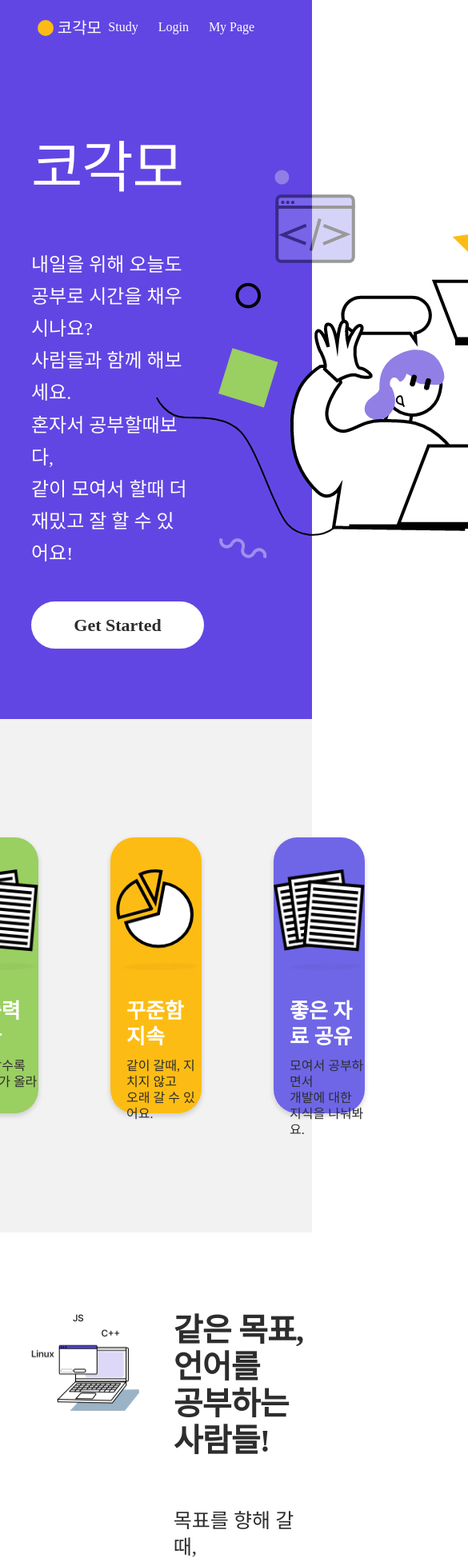
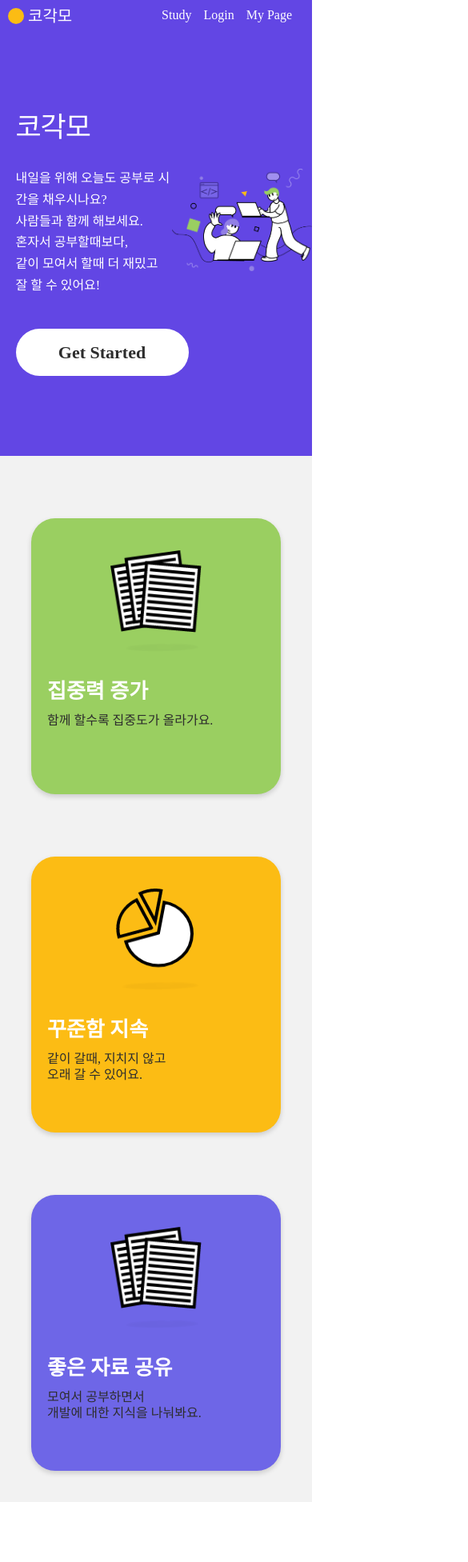
Before and after one commit to GDG-Team7/Front-End, a React (Create React App) app: page /landing in a window 390 px wide. Shown: the top 1953 px of the page at 80% size, 585 px wide, since content can reach past the window. Built offline with nearby package versions, Linux system fonts and the light colour scheme; no server answers; a web font is replaced by a local one.

Commit message:
refactor: apply the responsive resolution

```diff
--- a/src/component/molecules/Header.tsx
+++ b/src/component/molecules/Header.tsx
@@ -19,14 +19,30 @@ export default Header;
 
 const HeaderContainer = styled.div`
   display: flex;
-  padding: 3vh 12vw;
+
   justify-content: space-between;
   color: #ffffff;
+
+  @media screen and (min-width: 515px) {
+    padding: 3vh 12vw;
+  }
+  @media screen and (max-width: 515px) {
+    padding: 10px;
+  }
 `;
 
-const Nav = styled.div``;
+const Nav = styled.div`
+  @media screen and (max-width: 515px) {
+    margin-left: 10px;
+  }
+`;
 
 const NavItem = styled.span`
   cursor: pointer;
-  margin-right: 25px;
+  @media screen and (min-width: 515px) {
+    margin-right: 25px;
+  }
+  @media screen and (max-width: 515px) {
+    margin-right: 15px;
+  }
 `;
--- a/src/component/templates/LandingTemplate.tsx
+++ b/src/component/templates/LandingTemplate.tsx
@@ -78,28 +78,46 @@ const FirstSection = styled.div`
   flex-direction: row;
   background-color: #6246e4;
   width: 100%;
-  height: 828px;
   padding-top: 100px;
+  padding-bottom: 100px;
 `;
 
 const FirstContent = styled.div`
   width: 50%;
-  margin-left: 10%;
+  @media screen and (min-width: 900px) {
+    margin-left: 10%;
+  }
+  @media screen and (max-width: 900px) {
+    margin-left: 5%;
+  }
 `;
 
 const FirstTitle = styled.div`
-  font-size: 70px;
   letter-spacing: -1.12px;
   color: #ffffff;
-  margin-bottom: 60px;
+
+  @media screen and (min-width: 900px) {
+    font-size: 70px;
+    margin-bottom: 60px;
+  }
+  @media screen and (max-width: 900px) {
+    font-size: 35px;
+    margin-bottom: 30px;
+  }
 `;
 
 const FirstDesc = styled.div`
-  font-size: 24px;
   line-height: 1.67;
   color: #ffffff;
   white-space: pre-wrap;
   margin-bottom: 40px;
+
+  @media screen and (min-width: 900px) {
+    font-size: 24px;
+  }
+  @media screen and (max-width: 900px) {
+    font-size: 16px;
+  }
 `;
 
 const FirstButton = styled.div`
@@ -119,34 +137,63 @@ const FirstButton = styled.div`
 `;
 
 const FirstImgContainer = styled.div`
-  position: relative;
-  left: -10%;
   width: 50%;
+
+  @media screen and (min-width: 900px) {
+    position: relative;
+    left: -10%;
+  }
+  @media screen and (max-width: 900px) {
+    position: relative;
+    display: flex;
+    align-items: center;
+    bottom: 30px;
+  }
 `;
 
-const FirstImg = styled.img``;
+const FirstImg = styled.img`
+  width: 100%;
+`;
 
 const SecondSection = styled.div`
-  height: 642px;
   justify-content: center;
-  padding-left: 10%;
-  padding-right: 10%;
+
   background-color: #f2f2f2;
   display: flex;
-  flex-direction: row;
-  align-items: center;
+
+  @media screen and (min-width: 900px) {
+    height: 642px;
+    align-items: center;
+    flex-direction: row;
+    padding-left: 10%;
+    padding-right: 10%;
+  }
+  @media screen and (max-width: 900px) {
+    padding-top: 10%;
+    flex-direction: column;
+  }
 `;
 
 const SecondCard = styled.div<{backColor: string}>`
   background-color: ${({backColor}) => backColor};
-  margin-left: 45px;
-  margin-right: 45px;
   padding-top: 40px;
-  width: 259px;
   height: 345px;
   text-align: center;
   border-radius: 30px;
   box-shadow: 0 3px 6px 0 rgba(0, 0, 0, 0.16);
+
+  @media screen and (min-width: 900px) {
+    width: 259px;
+    margin-left: 45px;
+    margin-right: 45px;
+  }
+  @media screen and (max-width: 900px) {
+    width: 80%;
+    margin-top: 10%;
+    margin-bottom: 10%;
+    margin-left: 10%;
+    margin-right: 10%;
+  }
 `;
 
 const SecondCardImg = styled.img`
@@ -183,13 +230,18 @@ const ThirdSection = styled.div`
 `;
 
 const ThirdImgContainer = styled.div`
-  margin-left: 10%;
   width: 40%;
+
+  @media screen and (min-width: 900px) {
+    margin-left: 10%;
+  }
+  @media screen and (max-width: 900px) {
+    margin-left: 5%;
+  }
 `;
 
 const ThirdImgContainer_2 = styled.div`
-  margin-left: 10%;
-  width: 55%;
+  width: 45%;
 `;
 
 const ThirdImg = styled.img`
@@ -198,33 +250,59 @@ const ThirdImg = styled.img`
 
 const ThirdContent = styled.div`
   width: 60%;
-  padding-left: 10%;
   display: flex;
   flex-direction: column;
+
+  @media screen and (min-width: 900px) {
+    padding-left: 10%;
+  }
+  @media screen and (max-width: 900px) {
+    padding-left: 5%;
+  }
 `;
 
 const ThirdContent_2 = styled.div`
   width: 45%;
-  padding-left: 10%;
   display: flex;
   flex-direction: column;
+
+  @media screen and (min-width: 900px) {
+    padding-left: 10%;
+  }
+  @media screen and (max-width: 900px) {
+    padding-left: 5%;
+  }
 `;
 
 const ThirdTitle = styled.div`
-  font-size: 40px;
   font-weight: 600;
   letter-spacing: -0.77px;
   color: #2d2d2d;
   white-space: pre-wrap;
-  margin-bottom: 60px;
+
+  @media screen and (min-width: 900px) {
+    font-size: 40px;
+    margin-bottom: 60px;
+  }
+  @media screen and (max-width: 900px) {
+    font-size: 20px;
+    margin-bottom: 30px;
+  }
 `;
 
 const ThirdDesc = styled.div`
-  font-size: 25px;
   line-height: 1.33;
   color: #2d2d2d;
   white-space: pre-wrap;
-  margin-bottom: 40px;
+
+  @media screen and (min-width: 900px) {
+    font-size: 25px;
+    margin-bottom: 40px;
+  }
+  @media screen and (max-width: 900px) {
+    font-size: 15px;
+    margin-bottom: 25px;
+  }
 `;
 
 const FourthSection = styled.div`
```
